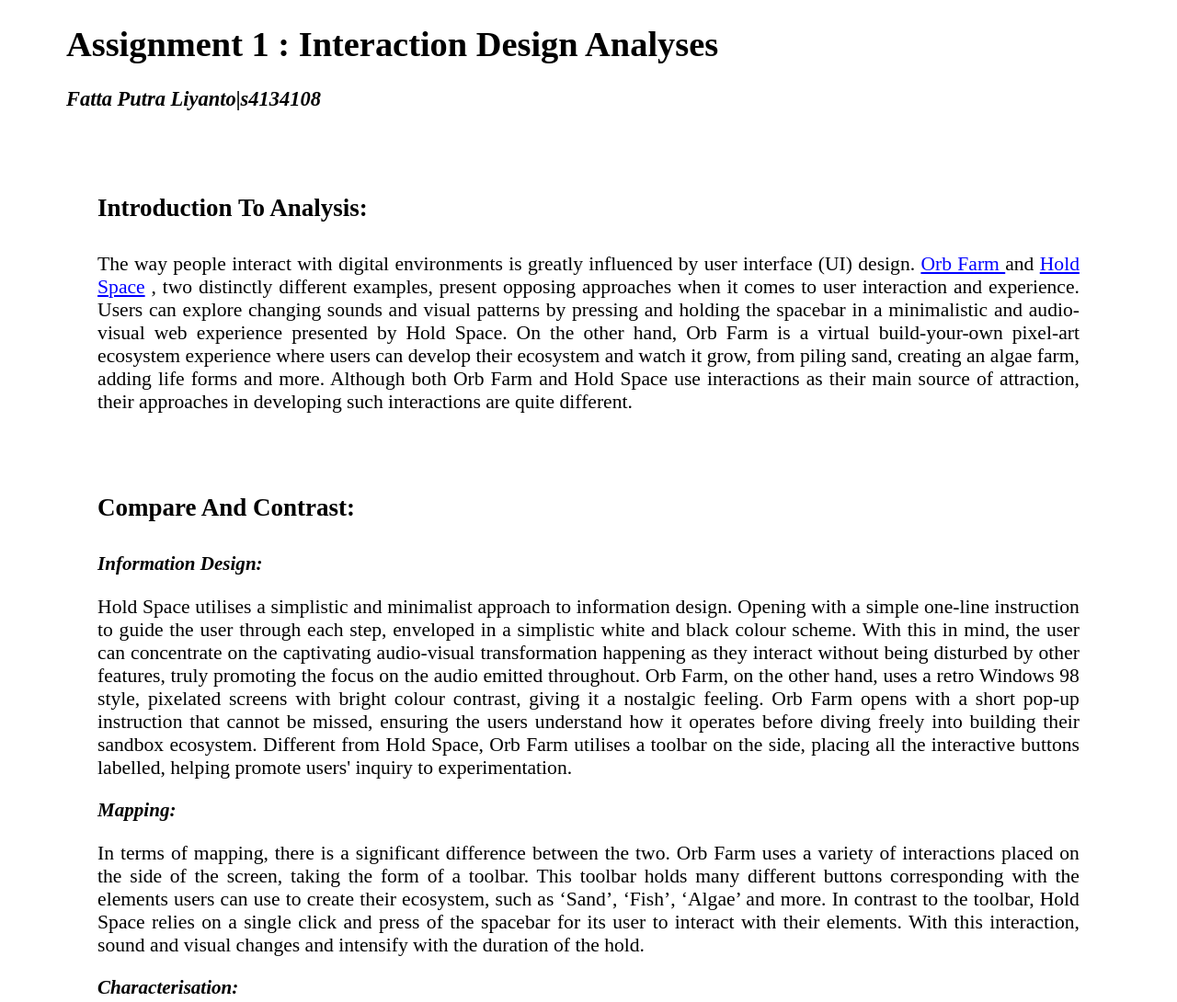
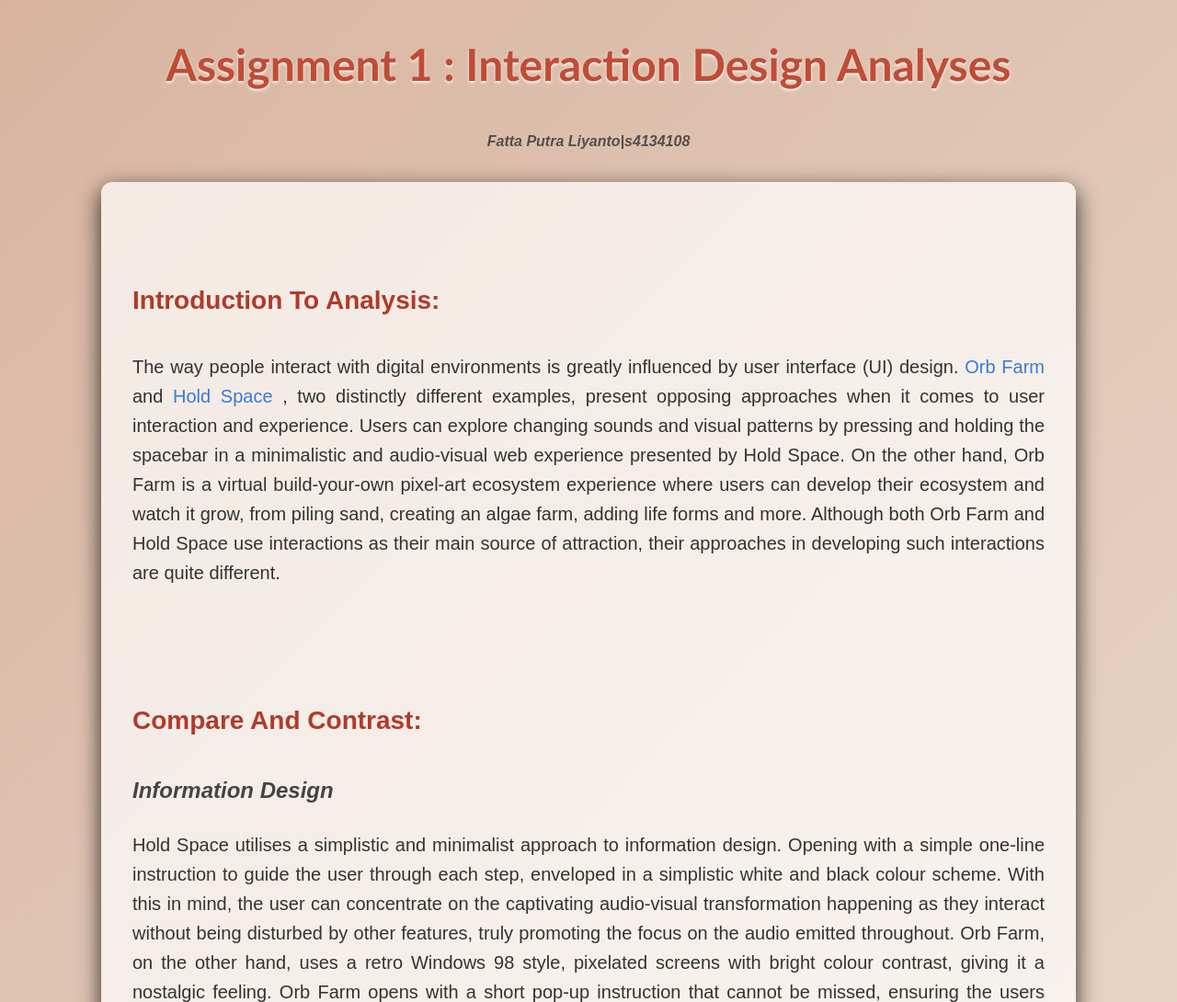
Before and after one commit to Fliyanto/idad-a1, a plain HTML site: page index.html in a window 1280 px wide. Shown: the top 1090 px of the page at 92% size. Drawn offline with Linux system fonts and the light colour scheme.

Commit message:
Adding decoration along with alignments and boxing

```diff
--- a/index.html
+++ b/index.html
@@ -10,7 +10,7 @@
     <header>
       <h1>Assignment 1 : Interaction Design Analyses</h1>
 
-      <h3>Fatta Putra Liyanto|s4134108</h3>
+      <h4>Fatta Putra Liyanto|s4134108</h4>
     </header>
 
     <main>
@@ -39,7 +39,7 @@
       <header>
         <h2>Compare And Contrast:</h2>
       </header>
-      <h3>Information Design:</h3>
+      <h3>Information Design</h3>
       <p>
         Hold Space utilises a simplistic and minimalist approach to information
         design. Opening with a simple one-line instruction to guide the user
@@ -56,7 +56,7 @@
         interactive buttons labelled, helping promote users' inquiry to
         experimentation.
       </p>
-      <h3>Mapping:</h3>
+      <h3>Mapping</h3>
       <p>
         In terms of mapping, there is a significant difference between the two.
         Orb Farm uses a variety of interactions placed on the side of the
@@ -67,7 +67,7 @@
         for its user to interact with their elements. With this interaction,
         sound and visual changes and intensify with the duration of the hold.
       </p>
-      <h3>Characterisation:</h3>
+      <h3>Characterisation</h3>
       <p>
         Both Orb Farm and Hold Space create a vivid experience for their users
         in distinctive ways. The simplistic theme creates a highlight in Hold
@@ -81,7 +81,7 @@
         world of its own, creating many possible outcomes for the users to
         explore.
       </p>
-      <h3>Feedback:</h3>
+      <h3>Feedback</h3>
       <p>
         Lastly, there is a clear distinction in how both use feedback. Hold
         Space offers a sudden and instantaneous sensory feedback, visual changes
@@ -94,6 +94,17 @@
         meter that helps indicate the success rate of the ecosystem built by the
         users, presenting a clear understanding of life in the ecosystem.
       </p>
+
+      <h2>Refrences Used:</h2>
+      <p>
+        Bittker M (n.d.) Orb.Farm, orb.farm, https://orb.farm/, accessed 4
+        August 2025.
+      </p>
+
+      <p>
+        Yusim C (n.d.) Holdspace, Surge.sh, https://holdspace.surge.sh/,
+        accessed 6 August 2025.
+      </p>
     </main>
   </body>
 </html>
--- a/style.css
+++ b/style.css
@@ -1,32 +1,67 @@
 @import url("https://fonts.googleapis.com/css2?family=Work+Sans:ital,wght@0,100..900;1,100..900&display=swap");
 
 body {
-  font-family: "Times New Roman", Times, serif;
+  font-family: Arial, Helvetica, sans-serif;
   padding: 0 5%;
-  font-size: larger;
+  font-size: 1.5rem;
+  line-height: 1.6;
+  color: #333;
+  background: linear-gradient(135deg, #d8b4a0, #f0e6da);
 }
 
 main {
   padding: 3%;
-  font-size: large;
+  font-size: 1rem;
+  background-color: #ffffffb3;
+  border-radius: 0.75rem;
+  box-shadow: 0 0.5rem 1.5rem #000000cc;
+  margin: 2rem auto;
+  max-width: 62rem;
+}
+
+h1 {
+  color: #c04c36;
+  text-align: center;
+  margin: 2rem;
+  font-size: 3rem;
+  font-family: "Gill Sans", "Gill Sans MT", Calibri, "Trebuchet MS", sans-serif;
+  text-shadow: 0 0.1rem 0.2rem #f2f3ef;
 }
 
 h2 {
   padding: 1% 0;
+  padding-top: 5%;
+  color: #b03b29;
+  font-size: 1.75rem;
+}
+
+h3 {
+  font-style: italic;
+  color: #444;
+  font-size: 1.5rem;
 }
 
 p {
   text-align: justify;
-  font-size: larger;
-}
-
-h3 {
-  font-style: italic;
+  font-size: 1.25rem;
 }
 
 section {
   padding-bottom: 3%;
 }
+
 a {
-  color: blue;
+  color: #3a7bd5;
+  text-decoration: none;
 }
+a:hover {
+  color: #2733a3;
+  text-decoration: underline;
+}
+
+h4 {
+  font-style: italic;
+  opacity: 80%;
+  text-align: center;
+  font-size: 1rem;
+}
```
